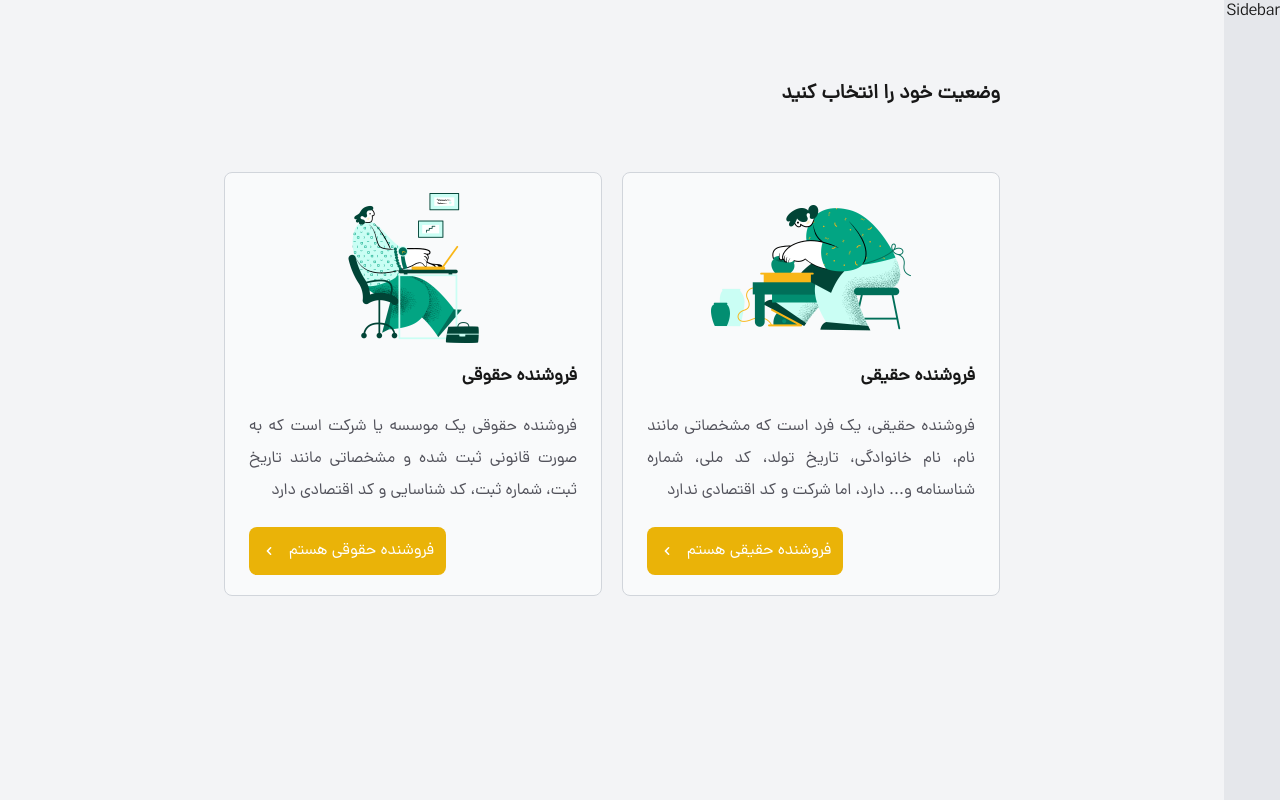
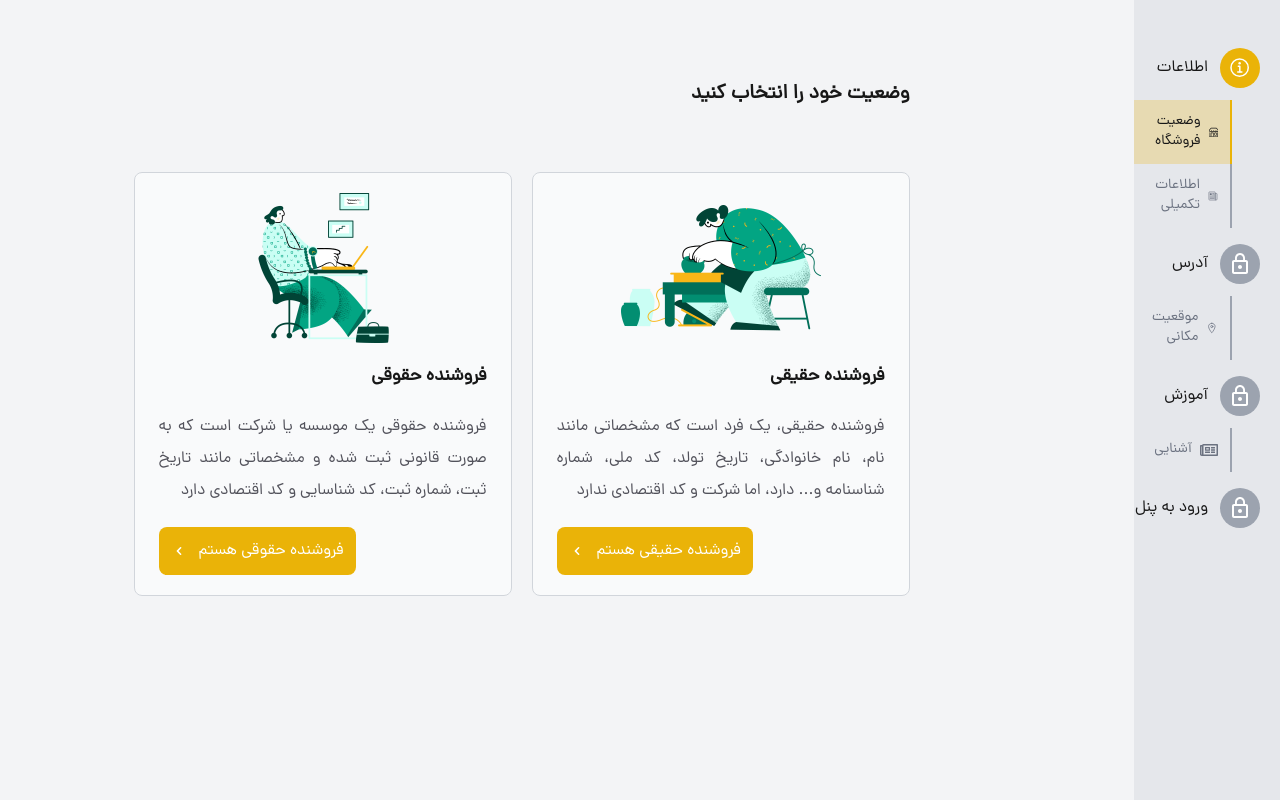
Before and after one commit to milad1385/tool-shop, a Next.js app: page /seller-introduction/register in a window 1280 px wide. Built offline with nearby package versions, Linux system fonts and the light colour scheme.

Commit message:
use seller link component in seller side bar

```diff
--- a/src/components/templates/seller-introduction/Sidebar.tsx
+++ b/src/components/templates/seller-introduction/Sidebar.tsx
@@ -1,9 +1,20 @@
-import React from 'react'
+import { sideBarLinks } from "@/constants/data";
+import SellerStepLink from "./SellerStepLink";
 
 function Sidebar() {
   return (
-    <div className='flex-[0.32] bg-gray-200 min-h-screen'>Sidebar</div>
-  )
+    <div className="flex-[0.32] bg-gray-200 min-h-screen pr-5 py-12 space-y-4">
+      {sideBarLinks.map((link) => (
+        <SellerStepLink
+          key={link.id}
+          title={link.title}
+          isActive={link.isActive}
+          icon={link.icon}
+          options={link.options}
+        />
+      ))}
+    </div>
+  );
 }
 
-export default Sidebar
+export default Sidebar;
```
